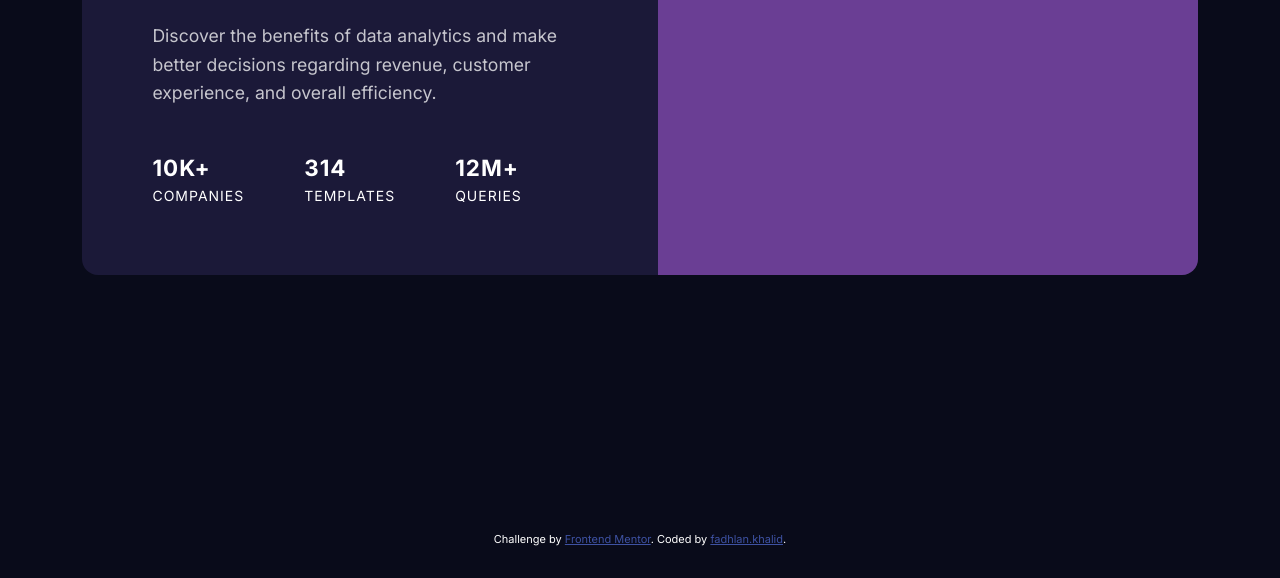
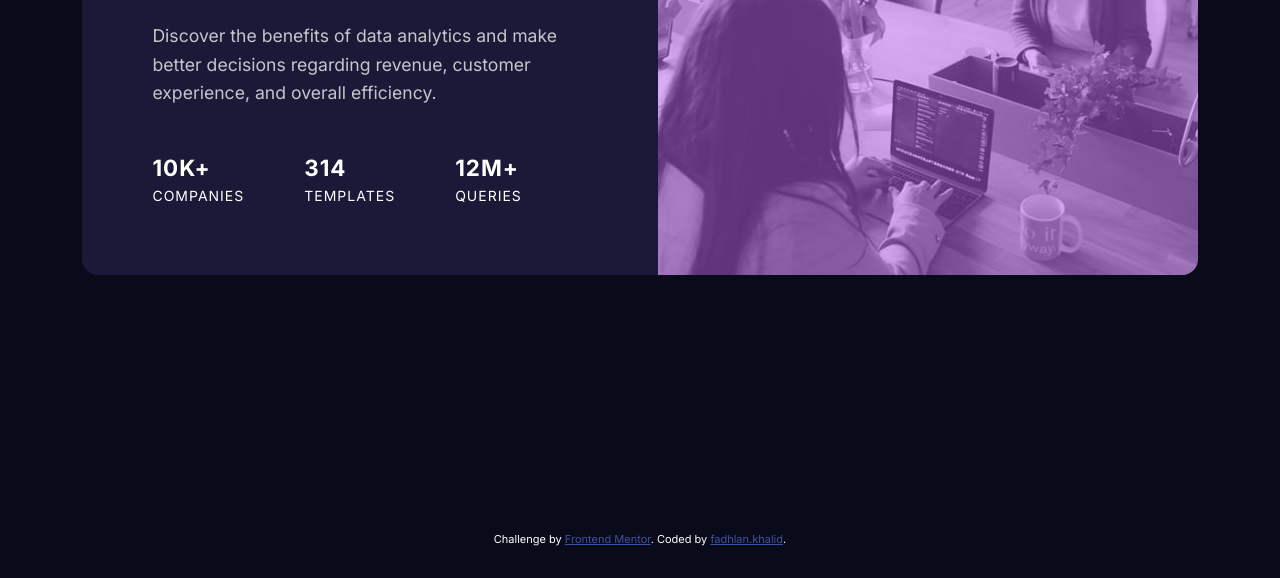
Before and after one commit to fadhlanKhalid/FrontEndMentor-preview-card, a plain HTML site: page index.html in a window 1280 px wide. Shown: the part 428-1006 px from the top of the page. Drawn offline with Linux system fonts and the light colour scheme; the site is published under a folder, as on GitHub Pages, so addresses that start at the root find nothing.

Commit message:
Changed background image path
Background image was not showing up

```diff
--- a/app.css
+++ b/app.css
@@ -31,7 +31,7 @@ body * {
   position: relative;
 }
 .sectionImg .img {
-  background: center/cover url("/images/image-header-mobile.jpg");
+  background: center/cover url("images/mobile_main_index.png");
   width: 100%;
   min-height: 15rem;
 }
@@ -110,7 +110,7 @@ body * {
   }
 
   .sectionImg .img {
-    background: center/cover url("/images/image-header-desktop.jpg");
+    background: center/cover url("images/image-header-desktop.jpg");
     min-width: 33.75rem;
     min-height: 27.875rem;
   }
```
